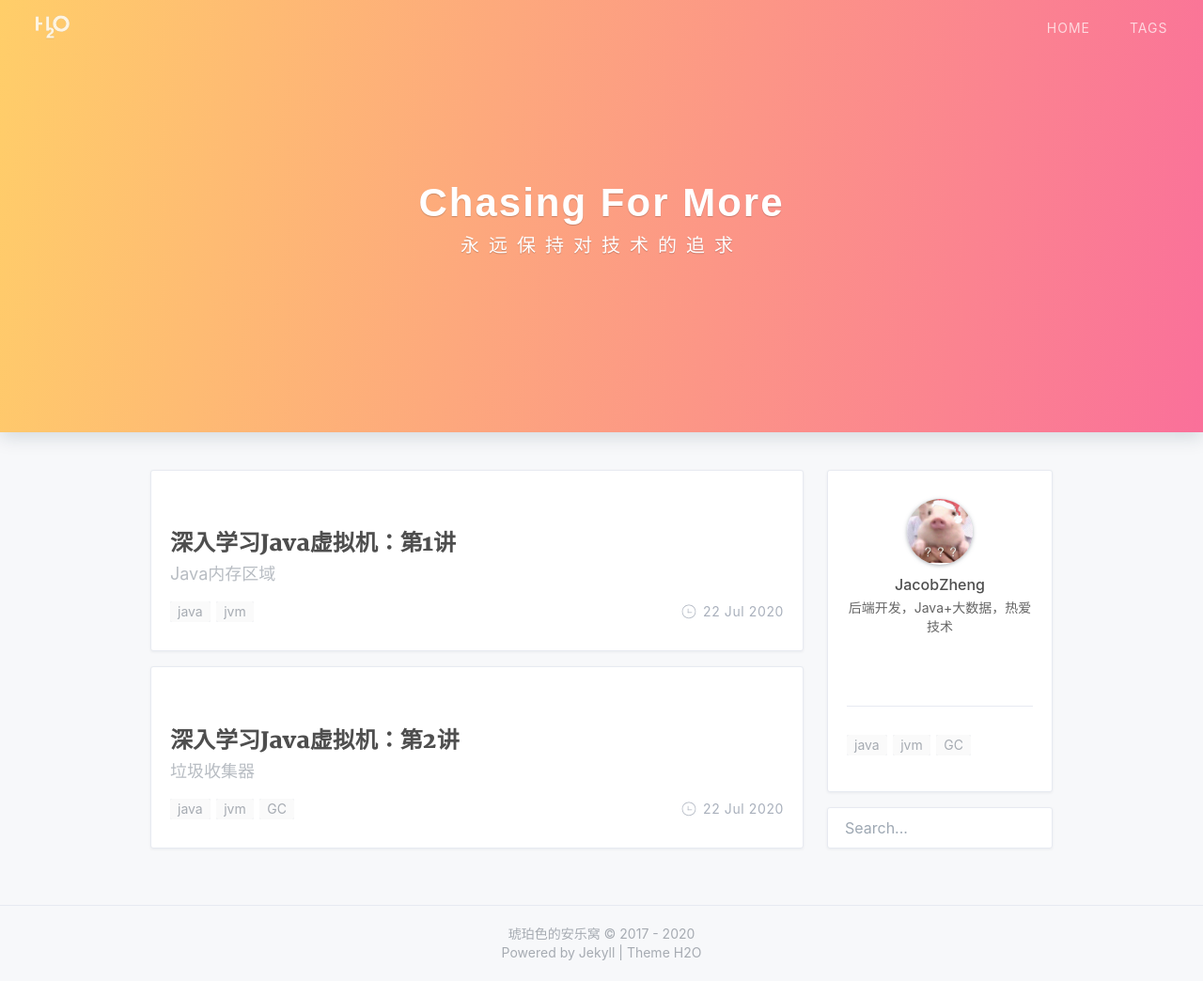
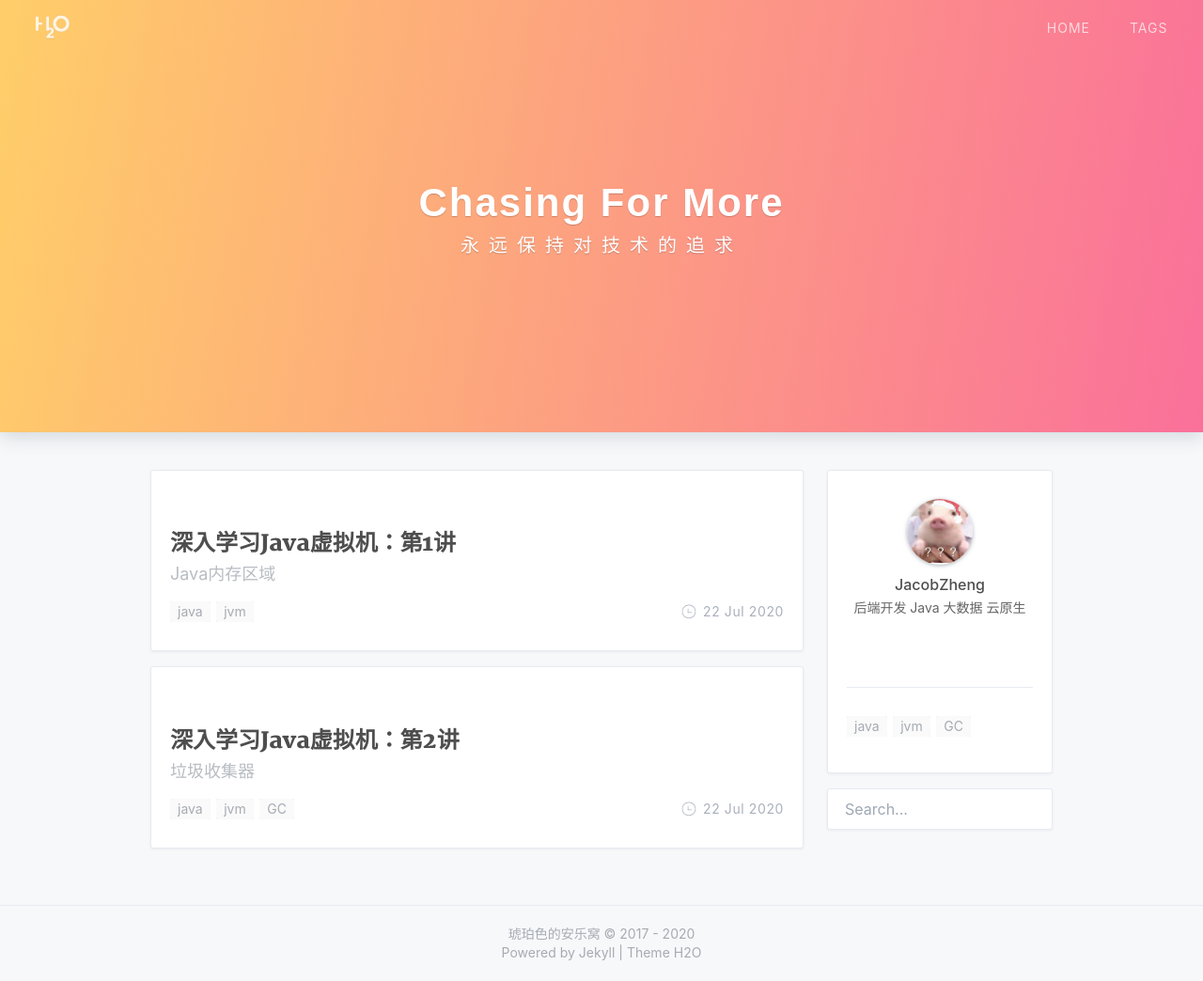
Before and after one commit to JacobZheng0927/JacobZheng.github.io, a Jekyll site: the page built from index.html, in a window 1280 px wide and 1044 px high. Shown: the whole window at 94% size. Built offline with Jekyll 4.4.1, drawn with Linux system fonts in a browser that asks for light colours; nearby versions of some CDN libraries; the list of posts is cut into pages by our own code; a style sheet for code colours, icons or effects is not loaded; some of the changed lines change nothing that is shown.

Commit message:
开启评论

```diff
--- a/_config.yml
+++ b/_config.yml
@@ -26,7 +26,7 @@
 # Author 配置博主信息
 author: 'JacobZheng'
 nickname: '郑彦祖'
-bio: '后端开发，Java+大数据，热爱技术'
+bio: '后端开发 Java 大数据 云原生'
 avatar: '/assets/img/profile.jpg'
 
 # Search
@@ -37,8 +37,8 @@
 
 # Comments 评论功能
 comments:
-  disqus: false
-  disqus_url: 'https://liaokeyu.disqus.com/embed.js'
+  disqus: true
+  disqus_url: 'https://jacobzheng0927.disqus.com/embed.js'
 
 # MathJax 公式支持 by Ray-Eldath
 mathjax: true
```
